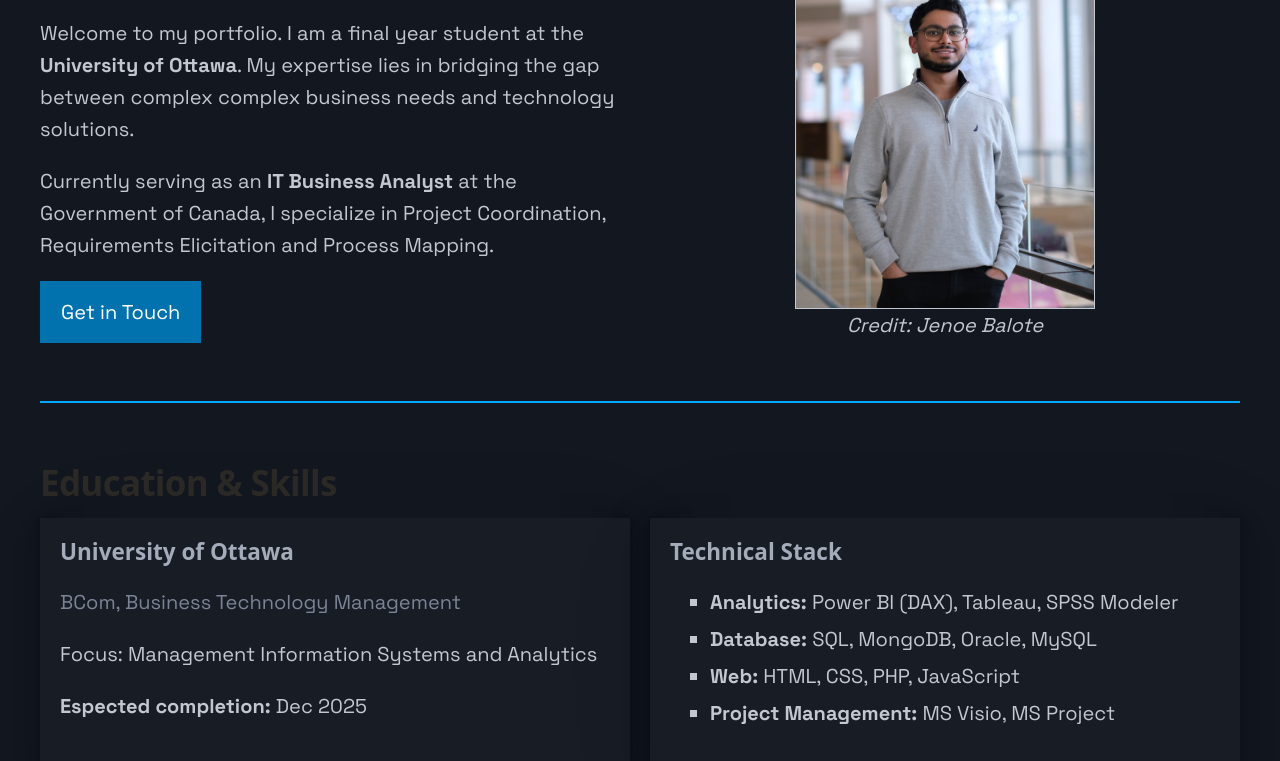
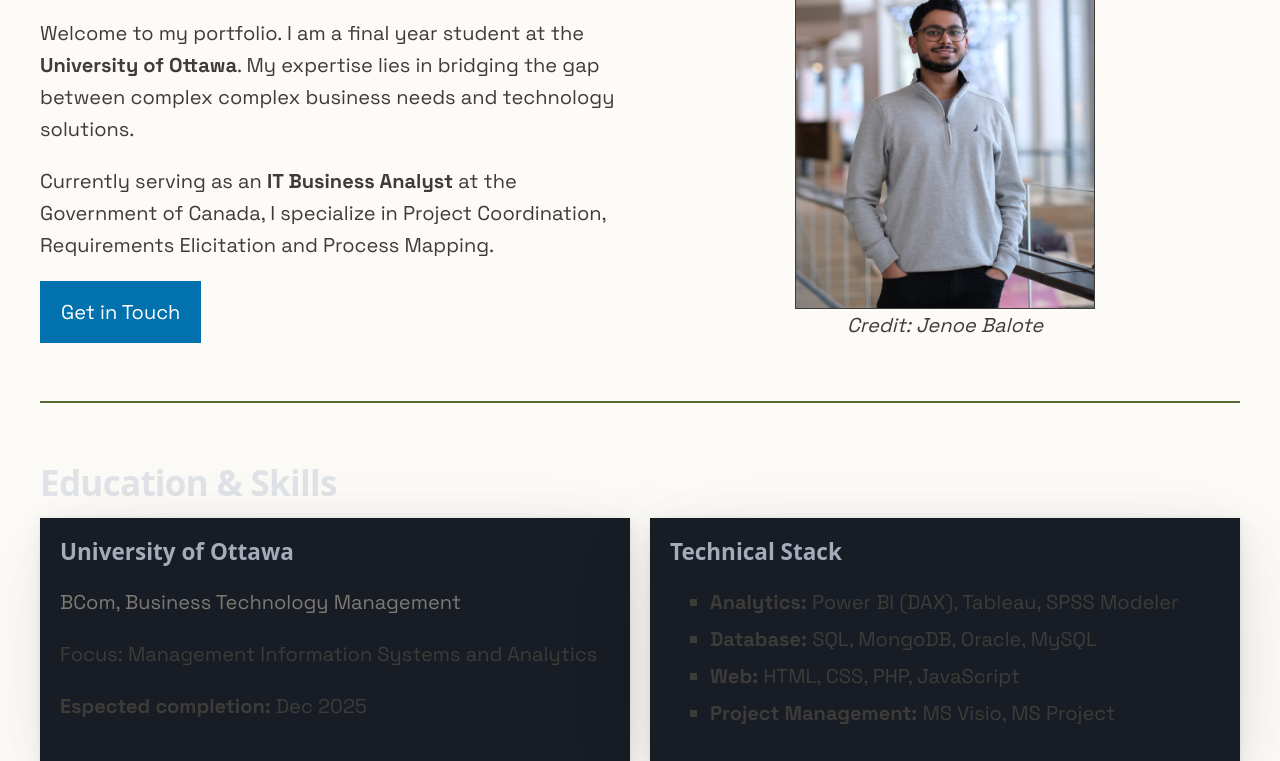
Before and after one commit to FouzUMS/about_me, a plain HTML site: page index.html in a window 1280 px wide. Shown: the part 272-1033 px from the top of the page. Drawn offline with nearby package versions, Linux system fonts and the dark colour scheme.

Commit message:
dark mode override attempt 2

```diff
--- a/style.css
+++ b/style.css
@@ -150,3 +150,36 @@ nav ul li a:hover {
 .muted {
     color: var(--pico-muted-color);
 }
+
+/* 7. DARK MODE OVERRIDE (Forces Earth Tones in ALL System Modes) */
+/* * This media query tells the browser: "If the user has Dark Mode enabled,
+ * use these specific LIGHT-THEME variables anyway."
+ * * We must use :root:root for maximum specificity to override Pico's defaults.
+ */
+ @media (prefers-color-scheme: dark) {
+    :root:root {
+        /* CORE COLOR VARIABLES REPEATED */
+        --pico-background-color: #fdfbf7;
+        --pico-color: #3e3c38;
+        --pico-primary: #556b2f;
+        --pico-primary-hover: #3b4d1e;
+        --pico-muted-color: #7d7a73;
+
+        /* TECH ACCENTS REPEATED */
+        --code-bg: #eae7de;
+        --border-color: #dcdad0;
+
+        /* PICO DARK MODE SPECIFIC OVERRIDES */
+        /* These variables are often the source of unwanted dark headers/footers */
+        --pico-nav-background-color: var(--pico-background-color);
+        --pico-footer-background-color: var(--pico-background-color);
+        --pico-table-row-stripped-background-color: #f4f1ea; /* Light stripe color */
+        --pico-contrast-color: var(--pico-color);
+        --pico-contrast-background-color: var(--pico-background-color);
+    }
+
+    /* Optional: Ensure text color stays dark against the light background */
+    body, h1, h2, h3, h4, nav ul li a {
+        color: var(--pico-color) !important;
+    }
+}
```
